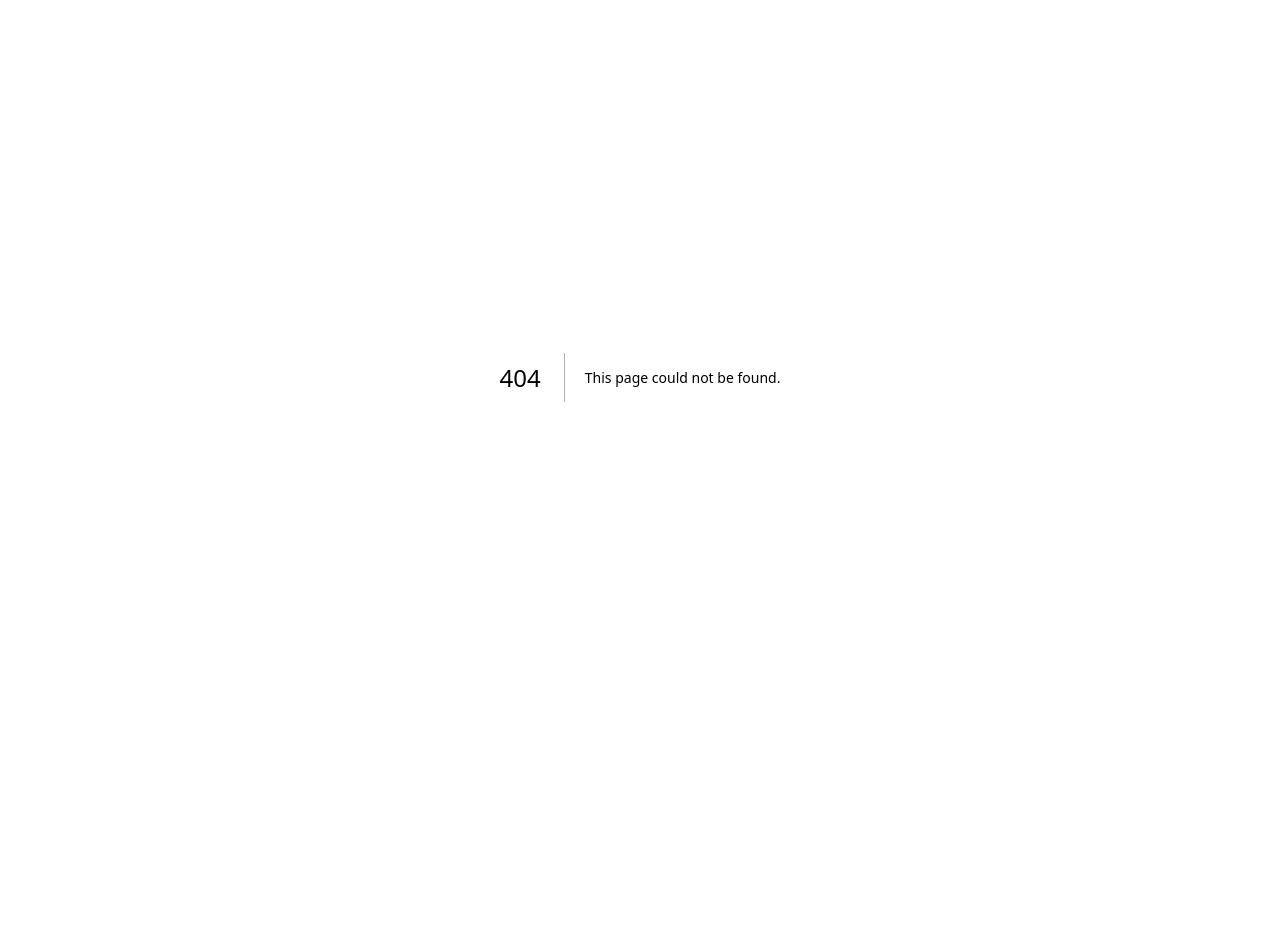
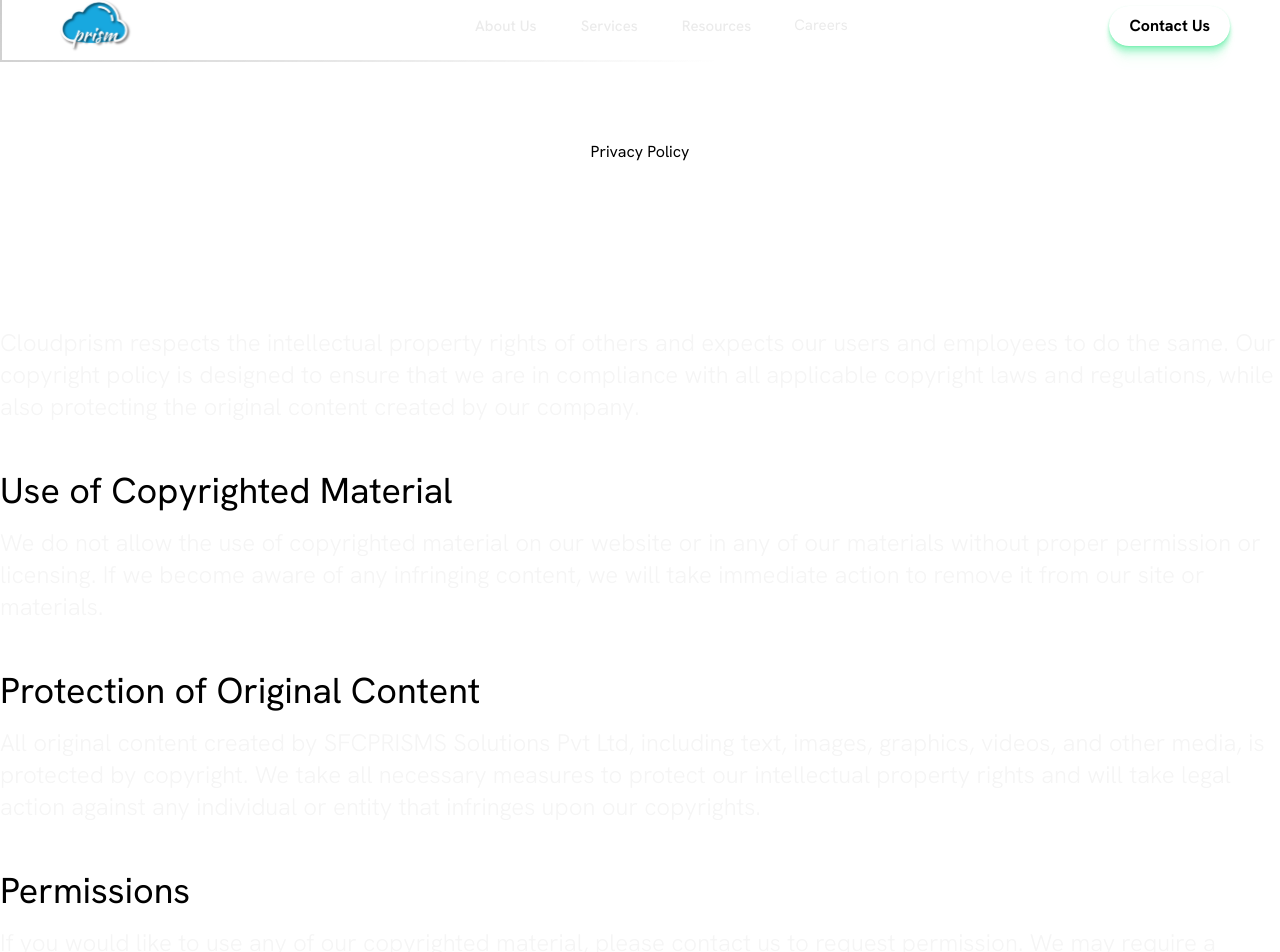
Before and after one commit to mukeshkr2024/cloudprism-revamp-website, a Next.js app: page /privacy-policy in a window 1280 px wide. Before the commit this address had no page. Shown: the part 23-975 px from the top of the page. Before the commit the page ends 800 px from the top, so only its background shows below. Built offline with nearby package versions, Linux system fonts and the light colour scheme.

Commit message:
added privacy page

```diff
--- a/actions/blog.actions.ts
+++ b/actions/blog.actions.ts
@@ -10,7 +10,6 @@ export const latestBlogs = () => {
   });
 
   const blogs = sortBlogs.slice(0, 2);
-
   return blogs;
 };
 
--- a/app/(root)/(home)/page.tsx
+++ b/app/(root)/(home)/page.tsx
@@ -30,7 +30,6 @@ export default function Home() {
     <ScrollBarProgress>
       <div className="background_primary w-full overflow-hidden">
         <div className="w-full">
-          {/* Main section  */}
           <MainSection />
           <div className="flex-center mt-8 w-full lg:mt-12">
             <p className="mb-10 max-w-sm px-6 text-center text-base text-[#F5F5F5] sm:max-w-md sm:text-lg md:max-w-2xl md:text-xl lg:max-w-4xl lg:text-2xl xl:max-w-6xl xl:text-3xl xl:leading-9">
--- /dev/null
+++ b/app/(root)/privacy-policy/page.tsx
@@ -0,0 +1,76 @@
+import ScrollBarProgress from "@/components/shared/scroll-bar-progress";
+import React from "react";
+
+const PrivacyPage = () => {
+  return (
+    <ScrollBarProgress>
+      <div className="w-full mx-w-[90rem] overflow-hidden">
+        <section className="flex h-[300px] md:h-[350px] w-full flex-col items-center justify-center">
+          <div>
+            <h1 className="h1_bold">Privacy Policy</h1>
+          </div>
+        </section>
+        <div className="lg:mx-auto flex xl:max-w-7xl mb-20 flex-col gap-y-8 md:gap-y-12 mx-3 sm:max-w-md md:max-w-2xl lg:max-w-5xl">
+          <p className="text-base text-[#F5F5F5] font-light sm:text-lg md:text-xl lg:text-2xl ">
+            Cloudprism respects the intellectual property rights of others and
+            expects our users and employees to do the same. Our copyright policy
+            is designed to ensure that we are in compliance with all applicable
+            copyright laws and regulations, while also protecting the original
+            content created by our company.
+          </p>
+
+          <div className="flex w-full flex-col gap-y-4">
+            <h2 className="h2_semibold lg:!text-4xl">
+              Use of Copyrighted Material
+            </h2>
+            <p className="text-base text-[#F5F5F5] font-light sm:text-lg md:text-xl lg:text-2xl ">
+              We do not allow the use of copyrighted material on our website or
+              in any of our materials without proper permission or licensing. If
+              we become aware of any infringing content, we will take immediate
+              action to remove it from our site or materials.
+            </p>
+          </div>
+          <div className="flex w-full flex-col gap-y-4">
+            <h2 className="h2_semibold lg:!text-4xl">
+              Protection of Original Content
+            </h2>
+            <p className="text-base text-[#F5F5F5] font-light sm:text-lg md:text-xl lg:text-2xl ">
+              All original content created by SFCPRISMS Solutions Pvt Ltd,
+              including text, images, graphics, videos, and other media, is
+              protected by copyright. We take all necessary measures to protect
+              our intellectual property rights and will take legal action
+              against any individual or entity that infringes upon our
+              copyrights.
+            </p>
+          </div>
+          <div className="flex w-full flex-col gap-y-4">
+            <h2 className="h2_semibold lg:!text-4xl">Permissions</h2>
+            <p className="text-base text-[#F5F5F5] font-light sm:text-lg md:text-xl lg:text-2xl ">
+              If you would like to use any of our copyrighted material, please
+              contact us to request permission. We may require a licensing fee
+              or other compensation depending on the nature of the request.
+            </p>
+          </div>
+          <div className="flex w-full flex-col gap-y-4">
+            <h2 className="h2_semibold lg:!text-4xl">
+              Reporting Copyright Infringement
+            </h2>
+            <p className="text-base text-[#F5F5F5] font-light sm:text-lg md:text-xl lg:text-2xl ">
+              If you believe that your copyright has been infringed upon by any
+              of our materials, please contact us immediately. We will take
+              appropriate action to investigate the claim and take down any
+              infringing content if necessary.
+            </p>
+            <p className="text-base text-[#F5F5F5] font-light sm:text-lg md:text-xl lg:text-2xl ">
+              By using our website or materials, you agree to comply with our
+              copyright policy. We reserve the right to update or modify this
+              policy at any time without prior notice.
+            </p>
+          </div>
+        </div>
+      </div>
+    </ScrollBarProgress>
+  );
+};
+
+export default PrivacyPage;
--- a/components/shared/footer/footer.tsx
+++ b/components/shared/footer/footer.tsx
@@ -99,7 +99,7 @@ export default function Footer() {
         <div className="border border-[#2D2D2D]" />
         <div className="flex flex-wrap gap-x-16 gap-y-4 px-4 pt-1 sm:px-6 md:px-0 xl:pl-16">
           <span className="text-[#636363]">copyright@cloudprism</span>
-          <Link href="/privacy">
+          <Link href="/privacy-policy">
             <p className="text-[#636363]">Privacy Policy</p>
           </Link>
           <Link href="/privacy">
--- a/constants/index.ts
+++ b/constants/index.ts
@@ -171,11 +171,11 @@ export const footerLinks: FooterLinks[] = [
 
 export const usefullLinks: FooterLinks[] = [
   {
-    label: "Salesforce ",
+    label: "Salesforce Solutions",
     route: "/salesforce-services",
   },
   {
-    label: "Full Stack ",
+    label: "Software Consultation ",
     route: "/full-stack-services",
   },
   {
@@ -611,7 +611,7 @@ export const fullstackBuisnessPoints = [
 
 export const fullStackbuisnessData = [
   {
-    total: "120",
+    total: "420",
     description: "Projects Delivered",
   },
   {
@@ -623,3 +623,12 @@ export const fullStackbuisnessData = [
     description: "Countries Served",
   },
 ];
+
+export const jobOpenings = [
+  {
+    profileFor: "UI/UX Designer",
+    type: "Full-time employment",
+    experiences: "3+ Years",
+    location: "Pune",
+  },
+];
--- a/package.json
+++ b/package.json
@@ -16,7 +16,7 @@
     "@radix-ui/react-navigation-menu": "^1.1.4",
     "@radix-ui/react-slot": "^1.0.2",
     "@splinetool/react-spline": "^2.2.6",
-    "@splinetool/runtime": "^1.0.62",
+    "@splinetool/runtime": "^1.0.86",
     "class-variance-authority": "^0.7.0",
     "clsx": "^2.1.0",
     "contentlayer": "^0.3.4",
@@ -30,6 +30,7 @@
     "react-dom": "^18",
     "react-hook-form": "^7.51.1",
     "reading-time": "^1.5.0",
+    "sharp": "^0.33.3",
     "slugify": "^1.6.6",
     "tailwind-merge": "^2.2.1",
     "tailwindcss-animate": "^1.0.7",
```
Also changed, not shown: 2 other files (tests, documents, lock files or other folders).
